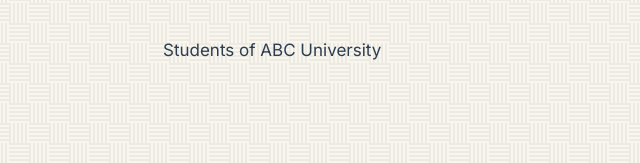
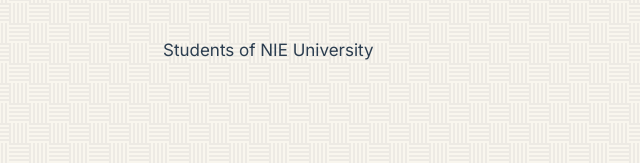
Before and after one commit to dudefromalhiem/Vanguard, a website with bundled scripts: page membership.html in a window 1280 px wide. Shown: the part 637-800 px from the top of the page, 51-691 px from the left. Built offline with nearby package versions, Linux system fonts and the light colour scheme; no server answers.

Commit message:
modified:   membership.html

```diff
--- a/membership.html
+++ b/membership.html
@@ -29,7 +29,7 @@
           <h2>Eligibility</h2>
           <p>Who can join The Vanguard Society.</p>
         </div>
-        <p>Students of ABC University</p>
+        <p>Students of NIE University</p>
       </div>
     </section>
 
```
